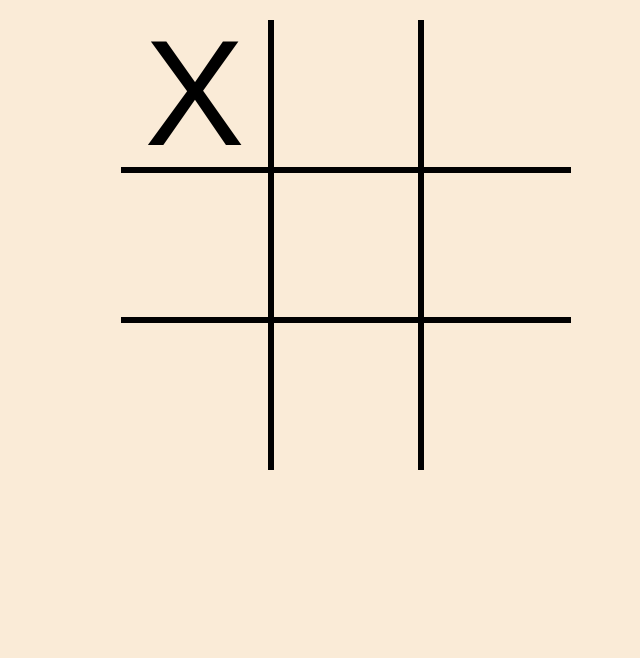
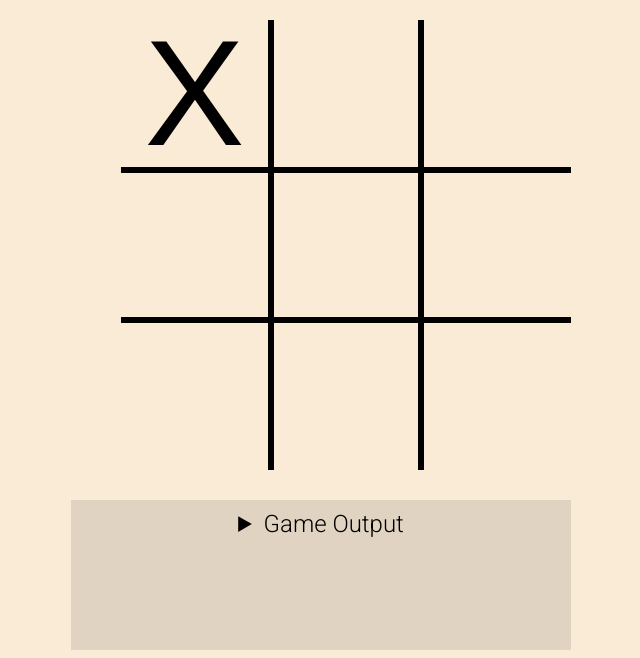
Before and after one commit to voiceinthedark/tictactoejs, a website with bundled scripts: page index.html in a window 1280 px wide. Both pictures are taken after a click on the button 515 px from the left and 287 px from the top of the page. Shown: the part 193-851 px from the top of the page, without its empty margins (319-959 px from the left). Before the commit the page ends 800 px from the top, so only its background shows below. Built offline with nearby package versions, Linux system fonts and the light colour scheme.

Commit message:
Tictactojs: GUI added output
- Fix private variable exposure, and encapsulation
- Added output summary to GUI

```diff
--- a/index.html
+++ b/index.html
@@ -22,9 +22,14 @@
             <button id="cell8" data-cell-id="8" class="cell"></button>
             <button id="cell9" data-cell-id="9" class="cell"></button>
         </div>
-        <output class="output">
+        <details class="output">
+            <summary>Game Output</summary>
+            <div class="output-content">
+                <p class="output-text">Welcome to Tic Tac Toe!</p>
+                <p class="output-text">Click on a cell to make your move.</p>
+            </div>
 
-        </output>
+        </details>
     </main>
 
 </body>
--- a/index.js
+++ b/index.js
@@ -46,11 +46,19 @@ const gameBoard = (() => {
         return gameStatus = true; // Game continues if no winner found
     }
 
+    const getGameStatus = () => {
+        return gameStatus;
+    }
+
+    const getboard = () => {
+        return gameState;
+    }
+
 
 
     return {
-        gameState,
-        gameStatus,
+        getBoard: getboard,
+        getGameStatus,
         checkGameStatus,
         initializeGameState
     };
@@ -80,8 +88,8 @@ const gameController = (() => {
     let currentPlayer; // Default player
 
     const makeAMove = (player, cellIdx) => {
-        if (gameBoard.gameState[cellIdx].getValue() === '') {
-            gameBoard.gameState[cellIdx].setValue(player);
+        if (gameBoard.getBoard()[cellIdx].getValue() === '') {
+            gameBoard.getBoard()[cellIdx].setValue(player);
             // printToConsole();
             gameStatus = gameBoard.checkGameStatus();
             if (gameStatus) {
@@ -98,7 +106,7 @@ const gameController = (() => {
     };
 
     const initializeGame = () => {
-        gameBoard.gameState.forEach(cell => cell.setValue(''));
+        gameBoard.getBoard().forEach(cell => cell.setValue(''));
         gameStatus = true;
         let player1 = new player('Player X', 'X');
         let player2 = new player('Player O', 'O');
@@ -128,9 +136,13 @@ const gameController = (() => {
         return currentPlayer;
     };
 
+    const getGameStatus = () => {
+        return gameStatus;
+    }
+
     return {
         initializeGame,
-        gameStatus,
+        getGameStatus,
         makeAMove,
         resetGame,
         getCurrentPlayer,
@@ -139,22 +151,30 @@ const gameController = (() => {
 
 function printToConsole() {
     console.log('Current Game State:');
-    console.log(gameBoard.gameState.map(cell => cell.getValue()).join(' | '));
+    console.log(gameBoard.getBoard().map(cell => cell.getValue()).join(' | '));
 }
 
 const displayController = (() => {
     const boardElement = document.querySelector('.board');
+    const outputElement = document.querySelector('.output');
+    const outputList = document.createElement('ul');
+    outputElement.appendChild(outputList);
     const boardCells = boardElement.childNodes;
     boardCells.forEach((cell, index) => {
         cell.addEventListener('click', () => {
-            // Use the getter method
             const currentPlayerToken = gameController.getCurrentPlayer();
             console.log(`Current Player: ${currentPlayerToken}`);
             index = +cell.dataset.cellId - 1;
+            const outputListItem = document.createElement('li');
+            // outputListItem.textContent = `Player ${currentPlayerToken} clicked cell ${index + 1}`;
+            // outputList.appendChild(outputListItem);
             console.log(`Player ${currentPlayerToken} clicked cell ${index}`);
             gameController.makeAMove(currentPlayerToken, index);
-            console.log(`Cell ${index} updated with value ${gameBoard.gameState[index].getValue()}`);
-            cell.textContent = gameBoard.gameState[index].getValue();
+            console.log(`Cell ${index} updated with value ${gameBoard.getBoard()[index].getValue()}`);
+            cell.textContent = gameBoard.getBoard()[index].getValue();
+            outputListItem.textContent = `Now it's Player ${gameController.getCurrentPlayer()}'s turn`;
+            outputList.appendChild(outputListItem);
+            outputElement.scrollTop = outputElement.scrollHeight;
         });
     });
 
--- a/style.css
+++ b/style.css
@@ -92,3 +92,23 @@ h1 {
 #cell9{
     border-right: 0;
 }
+
+details {
+    background-color: rgba(0, 0, 0, 0.1);
+}
+
+.output{
+    margin-top: 80px;
+    width: 500px;
+    text-align: center;
+    /* border: 3px solid black; */
+    padding: 10px;
+    height: 150px;
+    overflow-y: auto;
+}
+
+.output > ul {
+    list-style: none;
+    padding: 0;
+    margin: 0;
+}
```
